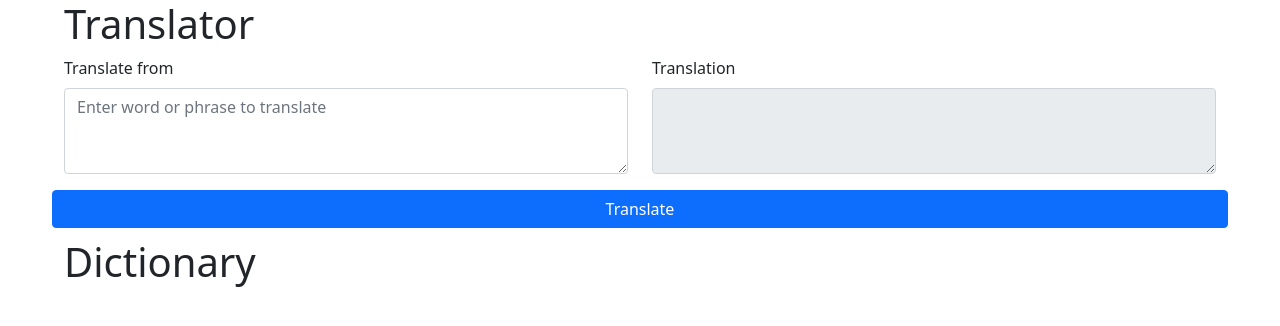
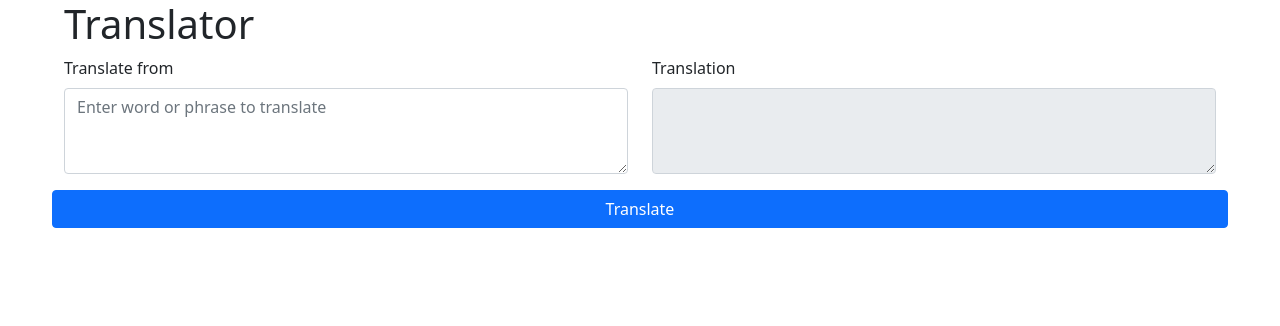
Before and after one commit to karellen22/dictionary-app-react-frontend, a React (Create React App) app: page / in a window 1280 px wide. Shown: the top 326 px of the page. Built offline with nearby package versions, Linux system fonts and the light colour scheme; no server answers.

Commit message:
Comment dictionary component.

```diff
--- a/src/App.js
+++ b/src/App.js
@@ -6,8 +6,8 @@ function App() {
     <div style={{ width: "90%", margin: "auto" }}>
       <h1>Translator</h1>
       <TranslationForm />
-      <h1>Dictionary</h1>
-      <Dictionary />
+      {/* <h1>Dictionary</h1>
+      <Dictionary /> */}
     </div>
   );
 }
```
